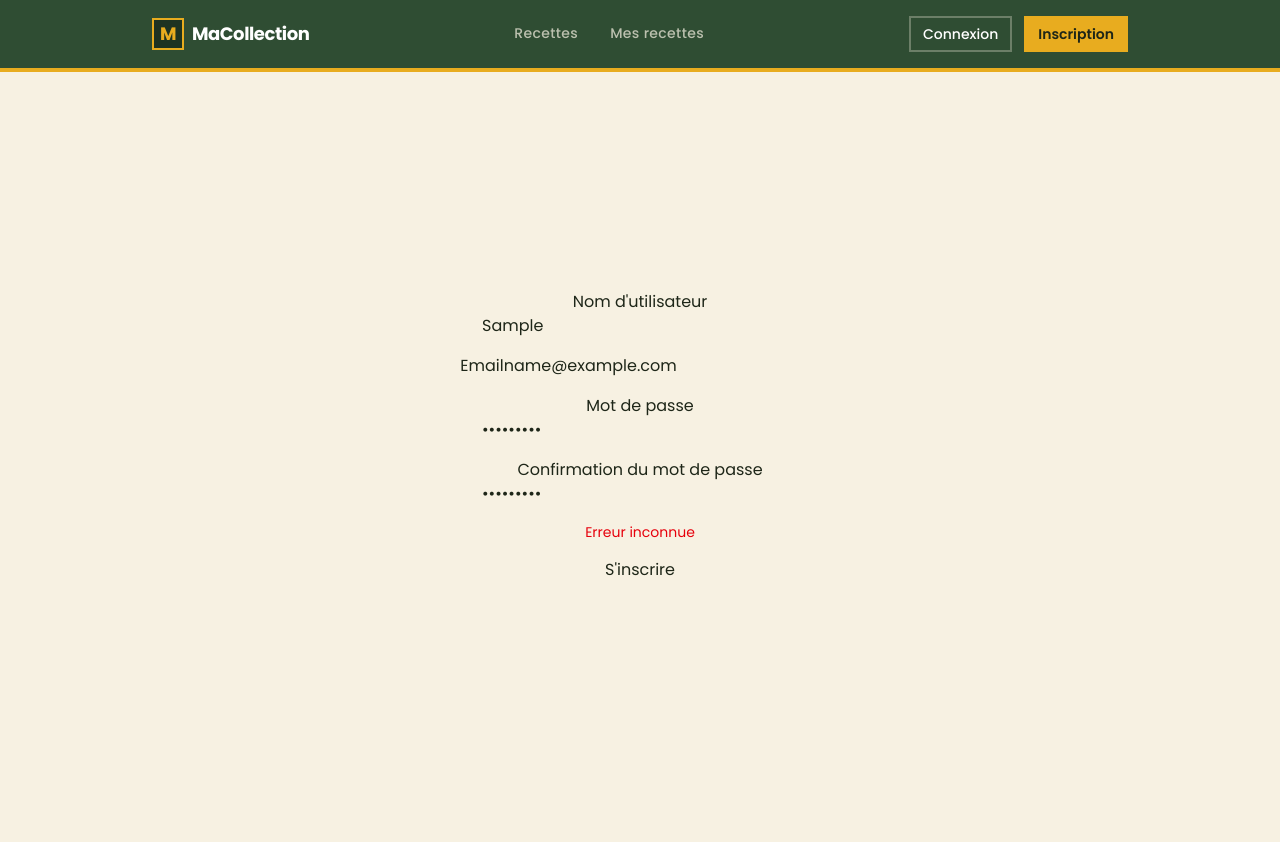
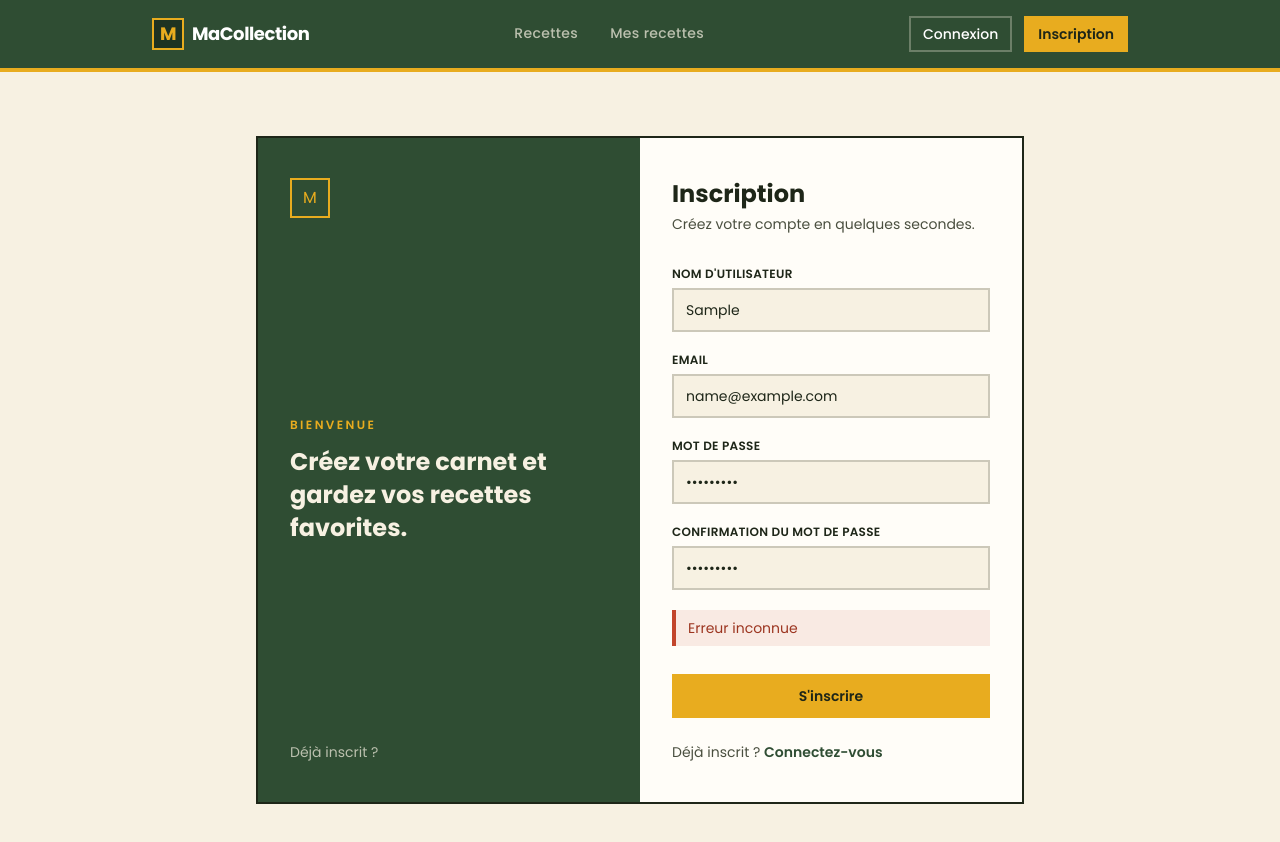
Before and after one commit to starweizz-ynov-projects-B2/MaCollection, a React (Vite) app in the folder frontend/: page /register in a window 1280 px wide. Both pictures are taken after typing "Sample", "name@example.com", "Sample123", "Sample123" into the empty fields and a click on the button "S'inscrire". Shown: the top 842 px of the page. Before the commit the page ends 800 px from the top, so only its background shows below. Built offline with nearby package versions, Linux system fonts and the light colour scheme; no server answers.

Commit message:
Redesign des pages login/register
Panneau vert basilic (identité) + formulaire sur fond papier, inputs
à bordure nette, bouton moutarde, erreurs en bandeau tomate.

```diff
--- a/frontend/src/pages/auth/login.tsx
+++ b/frontend/src/pages/auth/login.tsx
@@ -1,5 +1,5 @@
 import { useState } from "react";
-import { useNavigate } from "react-router-dom";
+import { Link, useNavigate } from "react-router-dom";
 import { http, ApiClientError } from "../../services/http.ts";
 import { useAuth } from "../../context/AuthContext.tsx";
 import type { AuthUser, AuthUserResponse } from "../../types/api.ts";
@@ -31,37 +31,84 @@ export default function LoginPage() {
     };
 
     return (
-        <div className="flex flex-col items-center justify-center flex-1 px-6 py-24 text-center">
-            <form onSubmit={handleSubmit} className="flex flex-col gap-4 w-full max-w-sm">
+        <div className="flex flex-1 items-center justify-center px-6 py-16">
+            <div className="grid w-full max-w-3xl border-2 border-ink sm:grid-cols-2">
+                <div className="hidden flex-col justify-between bg-basil px-8 py-10 text-cream sm:flex">
+                    <span className="flex h-10 w-10 items-center justify-center border-2 border-mustard text-mustard">
+                        M
+                    </span>
                     <div>
-                    <label htmlFor="email">Email</label>
+                        <p className="text-xs font-semibold tracking-[0.2em] text-mustard uppercase">
+                            Content de vous revoir
+                        </p>
+                        <h2 className="mt-3 text-2xl font-bold leading-snug">
+                            Retrouvez vos recettes et votre collection.
+                        </h2>
+                    </div>
+                    <p className="text-sm text-cream/70">Pas encore de compte ?</p>
+                </div>
+
+                <div className="bg-paper px-8 py-10">
+                    <h1 className="text-2xl font-bold text-ink">Connexion</h1>
+                    <p className="mt-1 text-sm text-ink-soft">Entrez vos identifiants pour continuer.</p>
+
+                    <form onSubmit={handleSubmit} className="mt-8 flex flex-col gap-5">
+                        <div className="flex flex-col gap-1.5">
+                            <label htmlFor="email" className="text-xs font-semibold tracking-wide text-ink uppercase">
+                                Email
+                            </label>
                             <input
                                 type="email"
                                 id="email"
-                        placeholder="Email"
+                                placeholder="vous@exemple.com"
                                 value={email}
                                 onChange={(e) => setEmail(e.target.value)}
                                 required
+                                className="border-2 border-ink/20 bg-cream px-3 py-2.5 text-sm text-ink outline-none transition-colors focus:border-basil"
                             />
                         </div>
-                <div>
-                    <label htmlFor="password">Mot de passe</label>
+
+                        <div className="flex flex-col gap-1.5">
+                            <label
+                                htmlFor="password"
+                                className="text-xs font-semibold tracking-wide text-ink uppercase"
+                            >
+                                Mot de passe
+                            </label>
                             <input
                                 type="password"
                                 id="password"
-                        placeholder="Password"
+                                placeholder="••••••••"
                                 value={password}
                                 onChange={(e) => setPassword(e.target.value)}
                                 required
+                                className="border-2 border-ink/20 bg-cream px-3 py-2.5 text-sm text-ink outline-none transition-colors focus:border-basil"
                             />
                         </div>
 
-                {error && <p className="text-sm text-red-600">{error}</p>}
+                        {error && (
+                            <p className="border-l-4 border-tomato bg-tomato/10 px-3 py-2 text-sm text-tomato-dark">
+                                {error}
+                            </p>
+                        )}
 
-                <button type="submit" disabled={loading}>
+                        <button
+                            type="submit"
+                            disabled={loading}
+                            className="mt-2 border-2 border-mustard bg-mustard px-4 py-2.5 text-sm font-semibold text-ink transition-colors hover:bg-mustard-dark hover:border-mustard-dark disabled:opacity-60"
+                        >
                             {loading ? "Connexion..." : "Se connecter"}
                         </button>
                     </form>
+
+                    <p className="mt-6 text-sm text-ink-soft">
+                        Pas encore de compte ?{" "}
+                        <Link to="/register" className="font-semibold text-basil hover:text-basil-dark">
+                            Inscrivez-vous
+                        </Link>
+                    </p>
+                </div>
+            </div>
         </div>
     );
 }
--- a/frontend/src/pages/auth/register.tsx
+++ b/frontend/src/pages/auth/register.tsx
@@ -1,5 +1,5 @@
 import { useState } from "react";
-import { useNavigate } from "react-router-dom";
+import { Link, useNavigate } from "react-router-dom";
 import { http, ApiClientError } from "../../services/http.ts";
 import { useAuth } from "../../context/AuthContext.tsx";
 import type { AuthUser, AuthUserResponse } from "../../types/api.ts";
@@ -40,59 +40,120 @@ export default function RegisterPage() {
     };
 
     return (
-        <div className="flex flex-col items-center justify-center flex-1 px-6 py-24 text-center">
-            <form onSubmit={handleSubmit} className="flex flex-col gap-4 w-full max-w-sm">
+        <div className="flex flex-1 items-center justify-center px-6 py-16">
+            <div className="grid w-full max-w-3xl border-2 border-ink sm:grid-cols-2">
+                <div className="hidden flex-col justify-between bg-basil px-8 py-10 text-cream sm:flex">
+                    <span className="flex h-10 w-10 items-center justify-center border-2 border-mustard text-mustard">
+                        M
+                    </span>
                     <div>
-                    <label htmlFor="username">Nom d'utilisateur</label>
+                        <p className="text-xs font-semibold tracking-[0.2em] text-mustard uppercase">
+                            Bienvenue
+                        </p>
+                        <h2 className="mt-3 text-2xl font-bold leading-snug">
+                            Créez votre carnet et gardez vos recettes favorites.
+                        </h2>
+                    </div>
+                    <p className="text-sm text-cream/70">Déjà inscrit ?</p>
+                </div>
+
+                <div className="bg-paper px-8 py-10">
+                    <h1 className="text-2xl font-bold text-ink">Inscription</h1>
+                    <p className="mt-1 text-sm text-ink-soft">Créez votre compte en quelques secondes.</p>
+
+                    <form onSubmit={handleSubmit} className="mt-8 flex flex-col gap-5">
+                        <div className="flex flex-col gap-1.5">
+                            <label
+                                htmlFor="username"
+                                className="text-xs font-semibold tracking-wide text-ink uppercase"
+                            >
+                                Nom d'utilisateur
+                            </label>
                             <input
                                 type="text"
                                 id="username"
-                        placeholder="Nom d'utilisateur"
+                                placeholder="chefcuisto"
                                 value={username}
                                 onChange={(e) => setUsername(e.target.value)}
                                 required
+                                className="border-2 border-ink/20 bg-cream px-3 py-2.5 text-sm text-ink outline-none transition-colors focus:border-basil"
                             />
                         </div>
-                <div>
-                    <label htmlFor="email">Email</label>
+
+                        <div className="flex flex-col gap-1.5">
+                            <label htmlFor="email" className="text-xs font-semibold tracking-wide text-ink uppercase">
+                                Email
+                            </label>
                             <input
                                 type="email"
                                 id="email"
-                        placeholder="Email"
+                                placeholder="vous@exemple.com"
                                 value={email}
                                 onChange={(e) => setEmail(e.target.value)}
                                 required
+                                className="border-2 border-ink/20 bg-cream px-3 py-2.5 text-sm text-ink outline-none transition-colors focus:border-basil"
                             />
                         </div>
-                <div>
-                    <label htmlFor="password">Mot de passe</label>
+
+                        <div className="flex flex-col gap-1.5">
+                            <label
+                                htmlFor="password"
+                                className="text-xs font-semibold tracking-wide text-ink uppercase"
+                            >
+                                Mot de passe
+                            </label>
                             <input
                                 type="password"
                                 id="password"
-                        placeholder="Password"
+                                placeholder="••••••••"
                                 value={password}
                                 onChange={(e) => setPassword(e.target.value)}
                                 required
+                                className="border-2 border-ink/20 bg-cream px-3 py-2.5 text-sm text-ink outline-none transition-colors focus:border-basil"
                             />
                         </div>
-                <div>
-                    <label htmlFor="confirm-password">Confirmation du mot de passe</label>
+
+                        <div className="flex flex-col gap-1.5">
+                            <label
+                                htmlFor="confirm-password"
+                                className="text-xs font-semibold tracking-wide text-ink uppercase"
+                            >
+                                Confirmation du mot de passe
+                            </label>
                             <input
                                 type="password"
                                 id="confirm-password"
-                        placeholder="Confirmation du mot de passe"
+                                placeholder="••••••••"
                                 value={confirmPassword}
                                 onChange={(e) => setConfirmPassword(e.target.value)}
                                 required
+                                className="border-2 border-ink/20 bg-cream px-3 py-2.5 text-sm text-ink outline-none transition-colors focus:border-basil"
                             />
                         </div>
 
-                {error && <p className="text-sm text-red-600">{error}</p>}
+                        {error && (
+                            <p className="border-l-4 border-tomato bg-tomato/10 px-3 py-2 text-sm text-tomato-dark">
+                                {error}
+                            </p>
+                        )}
 
-                <button type="submit" disabled={loading}>
+                        <button
+                            type="submit"
+                            disabled={loading}
+                            className="mt-2 border-2 border-mustard bg-mustard px-4 py-2.5 text-sm font-semibold text-ink transition-colors hover:bg-mustard-dark hover:border-mustard-dark disabled:opacity-60"
+                        >
                             {loading ? "Inscription..." : "S'inscrire"}
                         </button>
                     </form>
+
+                    <p className="mt-6 text-sm text-ink-soft">
+                        Déjà inscrit ?{" "}
+                        <Link to="/login" className="font-semibold text-basil hover:text-basil-dark">
+                            Connectez-vous
+                        </Link>
+                    </p>
+                </div>
+            </div>
         </div>
     );
 }
```
Lines whose indentation alone changed are shown as unchanged.
